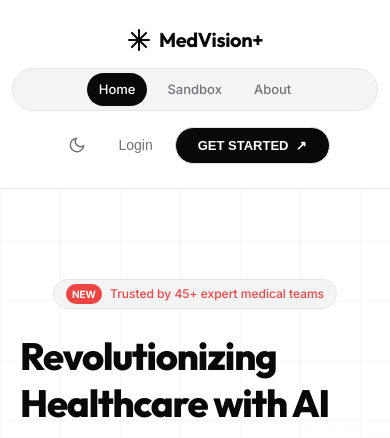
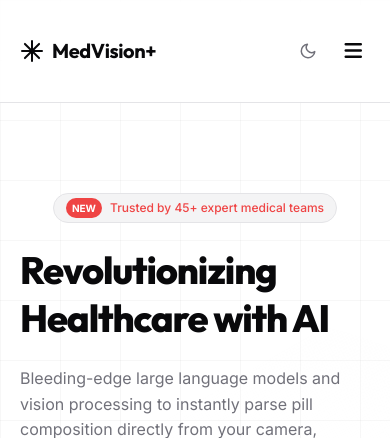
Before and after one commit to kundan6821/medvision-frontend, a Flask app: page / in a window 390 px wide. Shown: the top 438 px of the page. Run offline with Flask 3, Linux system fonts and the light colour scheme; some libraries are stand-ins or nearby versions.

Commit message:
Add mobile hamburger menu drawer with smooth toggle animation and click-away auto-closing

```diff
--- a/static/css/style.css
+++ b/static/css/style.css
@@ -3493,6 +3493,24 @@ p, span, label, .feature-text, .static-step p, .about-text, .footer-text, .panel
     color: var(--text-muted) !important;
 }
 
+/* Default Hamburger state (Desktop) */
+.hamburger-btn {
+    display: none !important;
+    align-items: center;
+    justify-content: center;
+    background: none;
+    border: none;
+    color: var(--text-primary);
+    font-size: 20px;
+    cursor: pointer;
+    padding: 8px;
+    margin-left: 8px;
+    transition: all 0.2s ease;
+}
+.hamburger-btn:hover {
+    opacity: 0.8;
+}
+
 /* ==========================================
    MOBILE & RESPONSIVE DESIGN OPTIMIZATIONS
    ========================================== */
@@ -3546,15 +3564,21 @@ p, span, label, .feature-text, .static-step p, .about-text, .footer-text, .panel
 }
 
 @media (max-width: 768px) {
-    /* Responsive Header & Navigation */
+    /* Show Hamburger on mobile */
+    .hamburger-btn {
+        display: flex !important;
+    }
+
+    /* Reset mobile navbar layout */
     .nav-container {
         display: flex !important;
         flex-direction: row !important;
-        flex-wrap: wrap !important;
+        flex-wrap: nowrap !important;
         justify-content: space-between !important;
         align-items: center !important;
-        padding: 0 16px !important;
-        gap: 12px !important;
+        padding: 0 20px !important;
+        height: 70px !important;
+        position: relative !important;
     }
 
     .logo-container {
@@ -3564,22 +3588,85 @@ p, span, label, .feature-text, .static-step p, .about-text, .footer-text, .panel
     .nav-actions-wrap {
         order: 2 !important;
         display: flex !important;
+        flex-direction: row !important;
         align-items: center !important;
-        gap: 8px !important;
-    }
-
+        gap: 4px !important;
+    }
+
+    /* Position mobile drawer elements */
     .nav-capsule {
-        order: 3 !important;
+        position: absolute !important;
+        top: 70px !important;
+        left: 0 !important;
+        right: 0 !important;
+        background: var(--navbar-bg) !important;
+        backdrop-filter: blur(12px) !important;
+        border-top: 1px solid var(--border-color) !important;
+        display: flex !important;
+        flex-direction: column !important;
+        align-items: center !important;
+        padding: 16px !important;
+        gap: 12px !important;
+        margin: 0 !important;
+        border-radius: 0 !important;
+        opacity: 0 !important;
+        pointer-events: none !important;
+        transform: translateY(-10px) !important;
+        transition: all 0.25s cubic-bezier(0.16, 1, 0.3, 1) !important;
+        box-shadow: none !important;
+        z-index: 98 !important;
+    }
+
+    .nav-actions-wrap .nav-actions {
+        position: absolute !important;
+        top: 210px !important; /* Stacks right below capsule menu */
+        left: 0 !important;
+        right: 0 !important;
+        background: var(--navbar-bg) !important;
+        backdrop-filter: blur(12px) !important;
+        display: flex !important;
+        flex-direction: column !important;
+        align-items: center !important;
+        padding: 16px !important;
+        gap: 12px !important;
+        margin: 0 !important;
+        opacity: 0 !important;
+        pointer-events: none !important;
+        transform: translateY(-10px) !important;
+        transition: all 0.25s cubic-bezier(0.16, 1, 0.3, 1) !important;
+        border-bottom: 1px solid var(--border-color) !important;
+        box-shadow: 0 10px 20px rgba(0, 0, 0, 0.05) !important;
+        z-index: 99 !important;
+    }
+
+    /* Toggled state classes */
+    .mobile-menu-active .nav-capsule {
+        opacity: 1 !important;
+        pointer-events: auto !important;
+        transform: translateY(0) !important;
+    }
+
+    .mobile-menu-active .nav-actions-wrap .nav-actions {
+        opacity: 1 !important;
+        pointer-events: auto !important;
+        transform: translateY(0) !important;
+    }
+
+    /* Clean up link typography & buttons inside mobile drawer */
+    .nav-capsule-link {
         width: 100% !important;
+        text-align: center !important;
+        padding: 10px !important;
+    }
+
+    .nav-actions .nav-link-btn, .nav-actions .book-call-btn,
+    .nav-actions .nav-link, .nav-actions .btn-primary {
+        width: 100% !important;
+        max-width: 280px !important;
+        text-align: center !important;
         justify-content: center !important;
-        margin: 6px 0 0 0 !important;
-        padding: 4px !important;
-        gap: 8px !important;
-    }
-
-    .nav-capsule-link {
-        padding: 6px 12px !important;
-        font-size: 13px !important;
+        padding: 10px !important;
+        margin: 0 !important;
     }
 
     /* Feature Grid Stacking */
@@ -3642,48 +3729,6 @@ p, span, label, .feature-text, .static-step p, .about-text, .footer-text, .panel
         text-align: center !important;
         justify-content: center !important;
         margin: 0 !important;
-    }
-}
-
-@media (max-width: 480px) {
-    /* Highly Compact Mobile Navbar (Stacking Rows) */
-    .nav-container {
-        justify-content: center !important;
-        gap: 8px !important;
-        padding: 8px 12px !important;
-    }
-
-    .logo-container {
-        width: 100% !important;
-        justify-content: center !important;
-        text-align: center !important;
-    }
-
-    .nav-capsule {
-        order: 2 !important;
-        margin: 4px 0 !important;
-    }
-
-    .nav-actions-wrap {
-        order: 3 !important;
-        width: 100% !important;
-        justify-content: center !important;
-        margin-top: 4px !important;
-        gap: 8px !important;
-    }
-
-    .nav-actions {
-        gap: 6px !important;
-    }
-
-    .nav-actions .nav-link {
-        font-size: 11px !important;
-        padding: 4px 6px !important;
-    }
-
-    .nav-actions .btn-primary {
-        font-size: 11px !important;
-        padding: 6px 10px !important;
     }
 }
 
--- a/static/js/main.js
+++ b/static/js/main.js
@@ -1100,3 +1100,41 @@ const aboutSection = document.getElementById('about-anchor');
 if (aboutSection) {
     observer.observe(aboutSection);
 }
+
+// ---- Mobile Hamburger Menu Toggle ----
+const hamburgerBtn = document.getElementById('hamburgerBtn');
+const navbar = document.querySelector('.navbar');
+
+if (hamburgerBtn && navbar) {
+    hamburgerBtn.addEventListener('click', (e) => {
+        e.stopPropagation();
+        const isActive = navbar.classList.toggle('mobile-menu-active');
+        const icon = hamburgerBtn.querySelector('i');
+        if (icon) {
+            icon.className = isActive ? 'fas fa-times' : 'fas fa-bars';
+        }
+    });
+
+    // Close menu when clicking outside of the navbar
+    document.addEventListener('click', (e) => {
+        if (!navbar.contains(e.target)) {
+            navbar.classList.remove('mobile-menu-active');
+            const icon = hamburgerBtn.querySelector('i');
+            if (icon) {
+                icon.className = 'fas fa-bars';
+            }
+        }
+    });
+
+    // Auto-close menu when clicking any nav links or buttons inside the drawer
+    const navItems = navbar.querySelectorAll('.nav-capsule-link, .nav-link-btn, .book-call-btn, .nav-actions .nav-link, .nav-actions .btn-primary');
+    navItems.forEach(item => {
+        item.addEventListener('click', () => {
+            navbar.classList.remove('mobile-menu-active');
+            const icon = hamburgerBtn.querySelector('i');
+            if (icon) {
+                icon.className = 'fas fa-bars';
+            }
+        });
+    });
+}
--- a/templates/index.html
+++ b/templates/index.html
@@ -47,6 +47,9 @@
                 <button class="theme-toggle-btn" id="themeToggleBtn" aria-label="Toggle Theme">
                     <svg class="sun-icon" viewBox="0 0 24 24" width="18" height="18" stroke="currentColor" stroke-width="2" fill="none" stroke-linecap="round" stroke-linejoin="round" style="display: none;"><circle cx="12" cy="12" r="5"></circle><line x1="12" y1="1" x2="12" y2="3"></line><line x1="12" y1="21" x2="12" y2="23"></line><line x1="4.22" y1="4.22" x2="5.64" y2="5.64"></line><line x1="18.36" y1="18.36" x2="19.78" y2="19.78"></line><line x1="1" y1="12" x2="3" y2="12"></line><line x1="21" y1="12" x2="23" y2="12"></line><line x1="4.22" y1="19.78" x2="5.64" y2="18.36"></line><line x1="18.36" y1="5.64" x2="19.78" y2="4.22"></line></svg>
                     <svg class="moon-icon" viewBox="0 0 24 24" width="18" height="18" stroke="currentColor" stroke-width="2" fill="none" stroke-linecap="round" stroke-linejoin="round"><path d="M21 12.79A9 9 0 1 1 11.21 3 7 7 0 0 0 21 12.79z"></path></svg>
+                </button>
+                <button class="hamburger-btn" id="hamburgerBtn" aria-label="Toggle Menu">
+                    <i class="fas fa-bars"></i>
                 </button>
                 <div class="nav-actions" id="guestNav">
                     <button class="nav-link-btn" id="navLoginBtn">Login</button>
```
